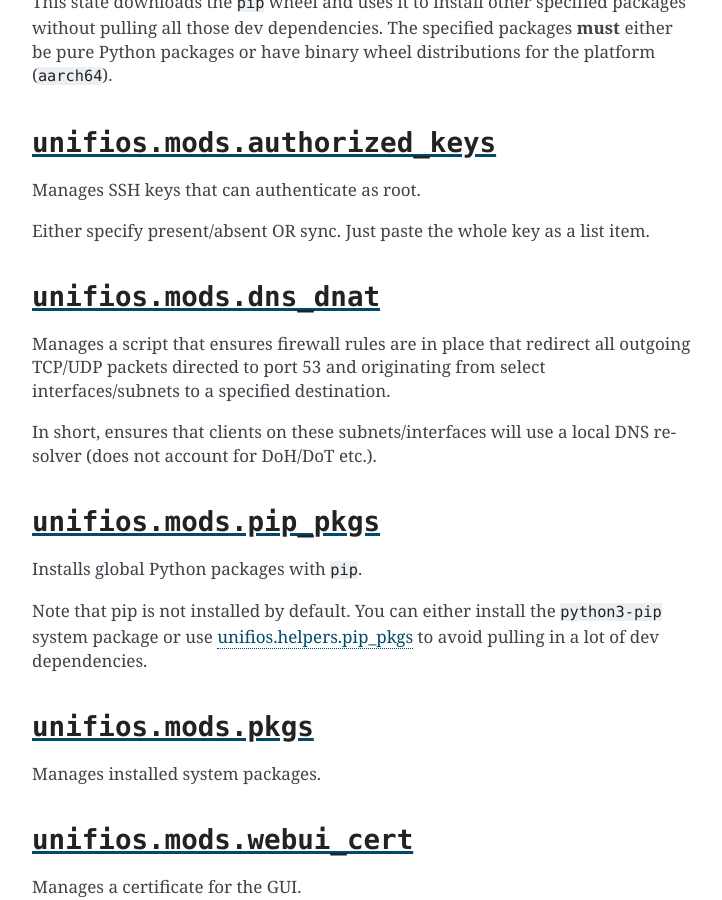
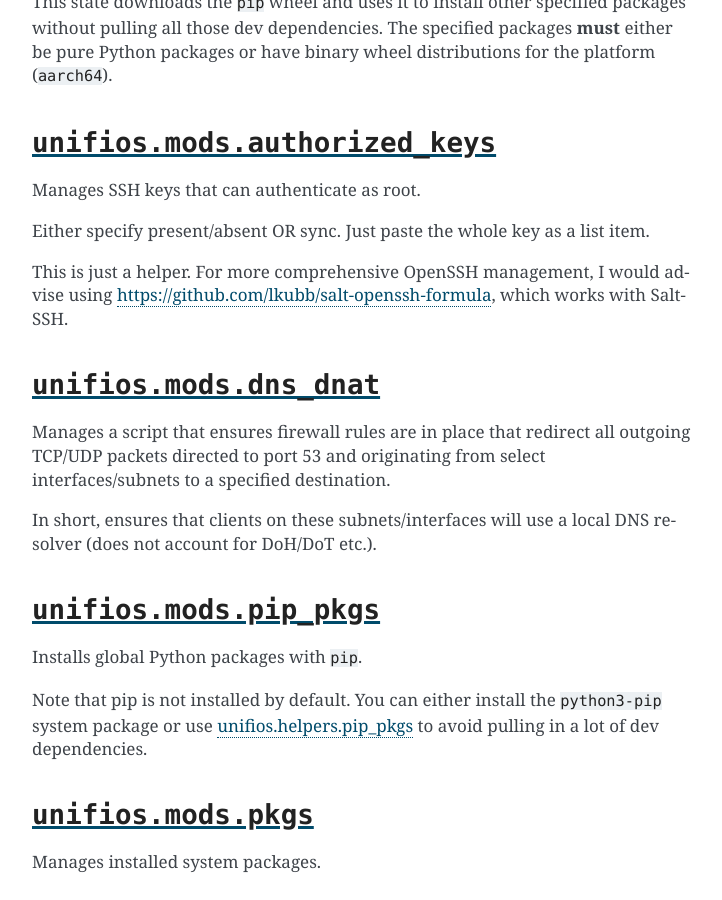
Before and after one commit to lkubb/salt-unifios-formula, a Sphinx documentation site: the page built from docs/states.rst, in a window 1280 px wide and 900 px high, scrolled down 1254 px. Shown: the whole window, without its empty margins (388-1110 px from the left). Built offline with Sphinx 7.4.7, drawn with Linux system fonts in a browser that asks for light colours.

Commit message:
docs: Add note about OpenSSH formula

```diff
--- a/docs/README.rst
+++ b/docs/README.rst
@@ -106,6 +106,10 @@
 
 Either specify present/absent OR sync.
 Just paste the whole key as a list item.
+
+This is just a helper. For more comprehensive OpenSSH management,
+I would advise using https://github.com/lkubb/salt-openssh-formula,
+which works with Salt-SSH.
 
 
 ``unifios.mods.dns_dnat``
--- a/docs/states.rst
+++ b/docs/states.rst
@@ -50,6 +50,10 @@
 
 Either specify present/absent OR sync.
 Just paste the whole key as a list item.
+
+This is just a helper. For more comprehensive OpenSSH management,
+I would advise using https://github.com/lkubb/salt-openssh-formula,
+which works with Salt-SSH.
 
 
 ``unifios.mods.dns_dnat``
```
Also changed, not shown: 2 other files.
